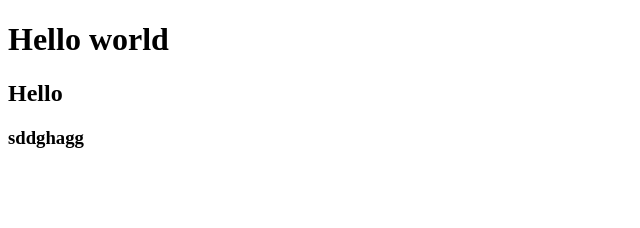
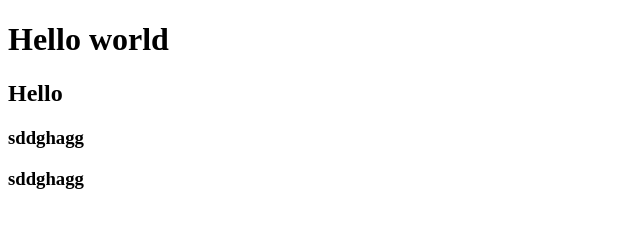
Before and after one commit to Andrey-hizet/project, a plain HTML site: page index.html in a window 1280 px wide. Shown: the whole page, without its empty margins (0-640 px from the left). Drawn offline with Linux system fonts and the light colour scheme.

Commit message:
h3 second

```diff
--- a/index.html
+++ b/index.html
@@ -9,5 +9,6 @@
     <h1>Hello world</h1>
     <h2>Hello</h2>
     <h3>sddghagg</h3>
+    <h3>sddghagg</h3>
 </body>
 </html>
```
